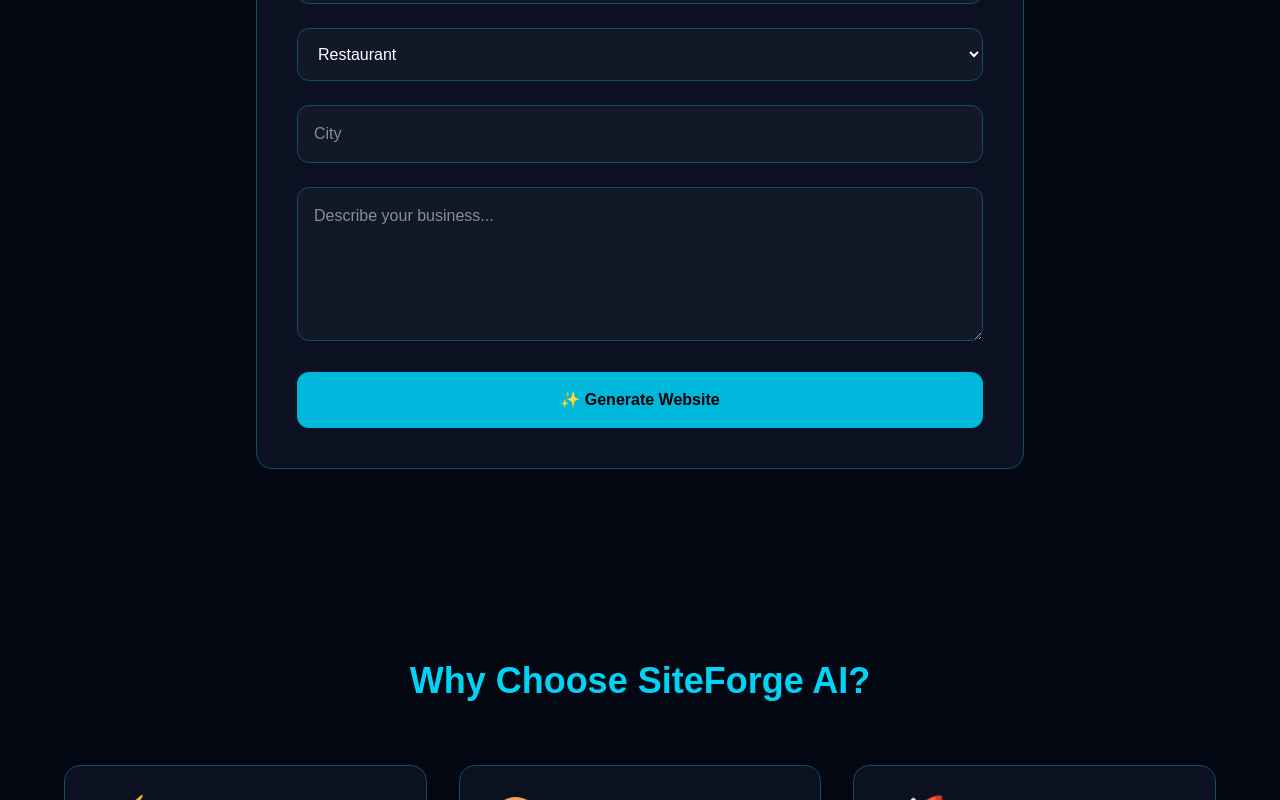
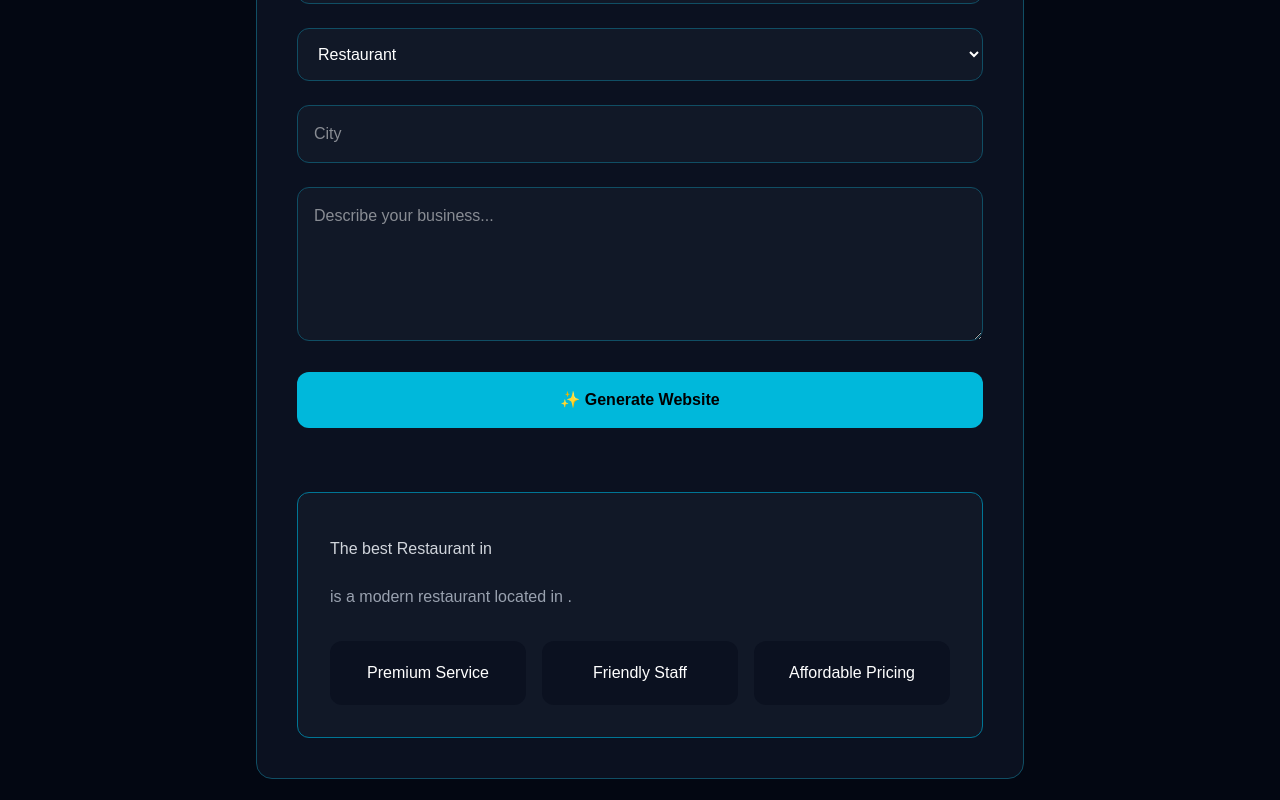
Before and after one commit to imakshadasw/siteforge-ai, a Next.js app in the folder siteforge-ai/: page / in a window 1280 px wide. Both pictures are taken after a click on the button "✨ Generate Website". Shown: the part 1051-1851 px from the top of the page. Built offline with nearby package versions, Linux system fonts and the light colour scheme.

Commit message:
Added feature cards section

```diff
--- /dev/null
+++ b/siteforge-ai/app/api/generate/route.ts
@@ -0,0 +1,19 @@
+import { NextResponse } from "next/server";
+
+export async function POST(request: Request) {
+  const body = await request.json();
+
+  const { businessName, businessType, city, description } = body;
+
+  return NextResponse.json({
+    heroTitle: businessName,
+    heroSubtitle: `The best ${businessType} in ${city}`,
+    about: `${businessName} is a modern ${businessType.toLowerCase()} located in ${city}. ${description}`,
+
+    services: [
+      "Premium Service",
+      "Friendly Staff",
+      "Affordable Pricing"
+    ]
+  });
+}
--- a/siteforge-ai/app/components/GeneratorForm.tsx
+++ b/siteforge-ai/app/components/GeneratorForm.tsx
@@ -2,8 +2,56 @@
 
 import { useState } from "react";
 
+type GenerateResponse = {
+  heroTitle: string;
+  heroSubtitle: string;
+  about: string;
+  services: string[];
+};
+
 export default function GeneratorForm() {
   const [loading, setLoading] = useState(false);
+
+  const [businessName, setBusinessName] = useState("");
+  const [businessType, setBusinessType] = useState("Restaurant");
+  const [city, setCity] = useState("");
+  const [description, setDescription] = useState("");
+
+  const [generated, setGenerated] = useState(false);
+  const [result, setResult] = useState<GenerateResponse | null>(null);
+
+  const handleGenerate = async () => {
+    try {
+      setLoading(true);
+
+      const response = await fetch("/api/generate", {
+        method: "POST",
+        headers: {
+          "Content-Type": "application/json",
+        },
+        body: JSON.stringify({
+          businessName,
+          businessType,
+          city,
+          description,
+        }),
+      });
+
+      if (!response.ok) {
+        throw new Error("Failed to generate website");
+      }
+
+      const data: GenerateResponse = await response.json();
+
+      setResult(data);
+      setGenerated(true);
+    } catch (error) {
+      console.error(error);
+      alert("Something went wrong.");
+    } finally {
+      setLoading(false);
+    }
+  };
 
   return (
     <section className="py-24 px-6">
@@ -18,10 +66,16 @@ export default function GeneratorForm() {
           <input
             type="text"
             placeholder="Business Name"
-            className="w-full p-4 rounded-xl bg-[#111827] border border-cyan-900"
+            value={businessName}
+            onChange={(e) => setBusinessName(e.target.value)}
+            className="w-full p-4 rounded-xl bg-[#111827] border border-cyan-900 focus:outline-none focus:border-cyan-400"
           />
 
-          <select className="w-full p-4 rounded-xl bg-[#111827] border border-cyan-900">
+          <select
+            value={businessType}
+            onChange={(e) => setBusinessType(e.target.value)}
+            className="w-full p-4 rounded-xl bg-[#111827] border border-cyan-900 focus:outline-none focus:border-cyan-400"
+          >
             <option>Restaurant</option>
             <option>Cafe</option>
             <option>Gym</option>
@@ -33,28 +87,54 @@ export default function GeneratorForm() {
           <input
             type="text"
             placeholder="City"
-            className="w-full p-4 rounded-xl bg-[#111827] border border-cyan-900"
+            value={city}
+            onChange={(e) => setCity(e.target.value)}
+            className="w-full p-4 rounded-xl bg-[#111827] border border-cyan-900 focus:outline-none focus:border-cyan-400"
           />
 
           <textarea
             rows={5}
             placeholder="Describe your business..."
-            className="w-full p-4 rounded-xl bg-[#111827] border border-cyan-900"
+            value={description}
+            onChange={(e) => setDescription(e.target.value)}
+            className="w-full p-4 rounded-xl bg-[#111827] border border-cyan-900 focus:outline-none focus:border-cyan-400"
           />
 
           <button
-            onClick={() => {
-              setLoading(true);
-
-              setTimeout(() => {
-                setLoading(false);
-                alert("Website Generated! 🚀");
-              }, 2500);
-            }}
-            className="w-full bg-cyan-500 hover:bg-cyan-400 py-4 rounded-xl font-bold text-black"
+            onClick={handleGenerate}
+            className="w-full bg-cyan-500 hover:bg-cyan-400 transition py-4 rounded-xl font-bold text-black"
           >
             {loading ? "Generating..." : "✨ Generate Website"}
           </button>
+
+          {generated && result && (
+            <div className="mt-10 bg-[#111827] border border-cyan-700 rounded-xl p-8">
+
+              <h2 className="text-3xl font-bold text-cyan-400">
+                {result.heroTitle}
+              </h2>
+
+              <p className="mt-3 text-gray-300">
+                {result.heroSubtitle}
+              </p>
+
+              <p className="mt-6 text-gray-400">
+                {result.about}
+              </p>
+
+              <div className="mt-8 grid md:grid-cols-3 gap-4">
+                {result.services.map((service, index) => (
+                  <div
+                    key={index}
+                    className="bg-[#0b1120] rounded-xl p-5 text-center"
+                  >
+                    {service}
+                  </div>
+                ))}
+              </div>
+
+            </div>
+          )}
 
         </div>
       </div>
```
